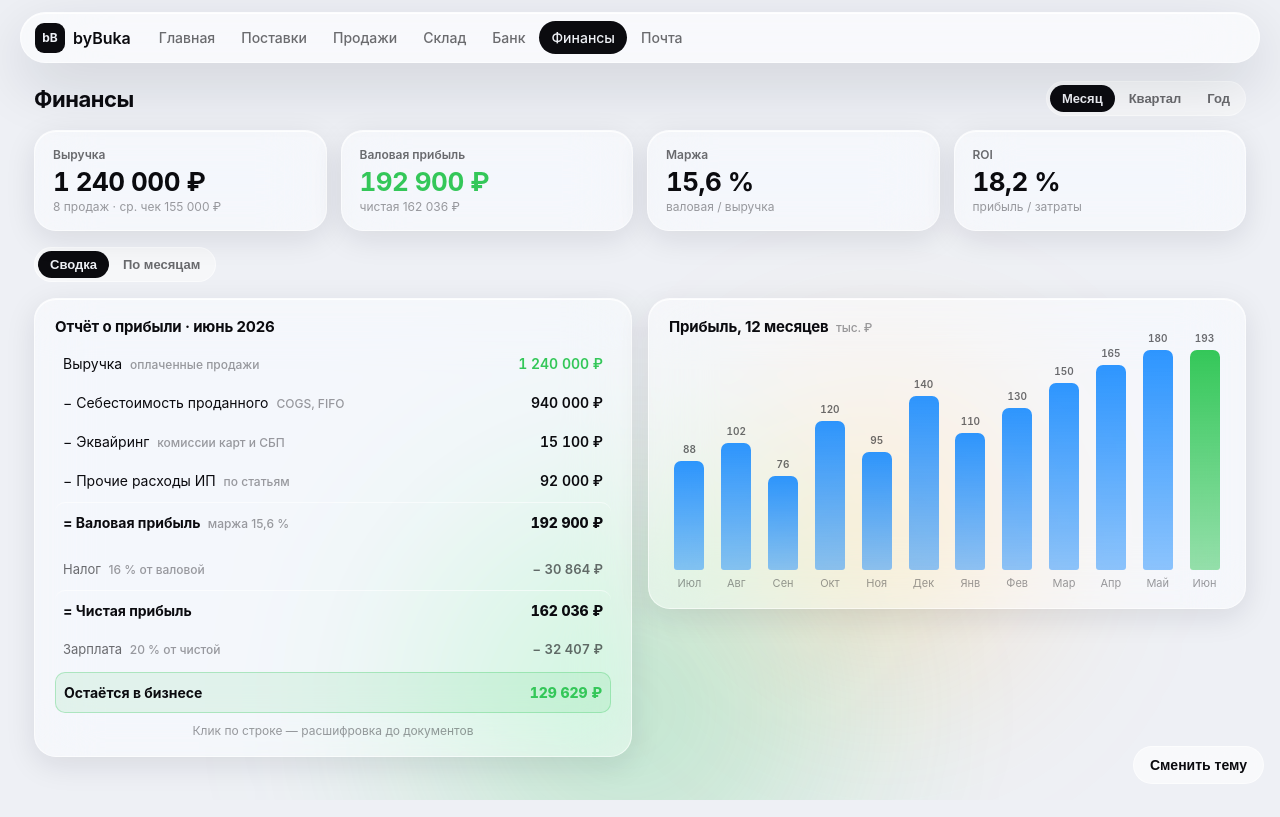
After one commit to buyantk-timxfey/byB-WS, a Laravel app: page /preview-finances.html in a window 1280 px wide. The commit adds this page. Run offline with Laravel 12, Linux system fonts and the light colour scheme.

Commit message:
feat(v2): страница Финансы / P&L (корона) — водопад прибыли, метрики, динамика, расшифровка
- сводка-водопад: Выручка − COGS (FIFO) − Эквайринг − Расходы ИП = Валовая,
  далее Налог 16%, Чистая, Зарплата 20%, Остаётся в бизнесе
- эквайринг отдельной строкой (комиссии карт и СБП), как договорились
- KPI: выручка, валовая/чистая, маржа, ROI, средний чек, число продаж
- drill-down: клик по строке P&L → расшифровка до документов
- график динамики прибыли 12 мес (SVG-бары, текущий месяц зелёным)
- вкладка 'По месяцам': статьи × 6 месяцев
- кассовый метод по выручке, ставки из настроек
- статичный preview-finances.html

Co-Authored-By: Claude Opus 4.8 <noreply@anthropic.com>
Claude-Session: https://claude.ai/code/session_01R9rNEgtwbBXA3aXF9acmaZ

```diff
--- /dev/null
+++ b/v2/preview-finances.html
@@ -0,0 +1,204 @@
+<!DOCTYPE html>
+<html lang="ru">
+<head>
+<meta charset="UTF-8">
+<meta name="viewport" content="width=device-width, initial-scale=1, viewport-fit=cover">
+<title>byBuka 2.0 — Финансы</title>
+<style>
+:root{
+  --bg:#eef0f5;--ink:#0b0b0f;--ink-2:rgba(11,11,15,.6);--ink-3:rgba(11,11,15,.4);
+  --glass-fill:rgba(255,255,255,.45);--glass-fill-strong:rgba(255,255,255,.6);
+  --glass-border:rgba(255,255,255,.55);--glass-highlight:rgba(255,255,255,.9);
+  --shadow:0 8px 30px rgba(17,22,40,.1);--shadow-lg:0 20px 60px rgba(17,22,40,.14);
+  --income:#34c759;--expense:#ff3b30;--warn:#ff9f0a;
+  --orb-b:rgba(52,199,89,.3);--orb-d:rgba(255,159,10,.25);
+}
+@media (prefers-color-scheme:dark){:root:not([data-theme]){
+  --bg:#0b0b0f;--ink:#f5f6f8;--ink-2:rgba(245,246,248,.62);--ink-3:rgba(245,246,248,.4);
+  --glass-fill:rgba(255,255,255,.07);--glass-fill-strong:rgba(255,255,255,.12);
+  --glass-border:rgba(255,255,255,.12);--glass-highlight:rgba(255,255,255,.16);
+  --shadow:0 10px 40px rgba(0,0,0,.5);--shadow-lg:0 24px 70px rgba(0,0,0,.6);
+  --orb-b:rgba(52,199,89,.4);--orb-d:rgba(255,159,10,.3);
+}}
+:root[data-theme="dark"]{
+  --bg:#0b0b0f;--ink:#f5f6f8;--ink-2:rgba(245,246,248,.62);--ink-3:rgba(245,246,248,.4);
+  --glass-fill:rgba(255,255,255,.07);--glass-fill-strong:rgba(255,255,255,.12);
+  --glass-border:rgba(255,255,255,.12);--glass-highlight:rgba(255,255,255,.16);
+  --shadow:0 10px 40px rgba(0,0,0,.5);--shadow-lg:0 24px 70px rgba(0,0,0,.6);
+}
+*{box-sizing:border-box;margin:0;padding:0}
+html{color-scheme:light dark}
+body{min-height:100dvh;background:var(--bg);color:var(--ink);font-family:-apple-system,BlinkMacSystemFont,"SF Pro Text","SF Pro Display",system-ui,sans-serif;-webkit-font-smoothing:antialiased}
+.orbs{position:fixed;inset:0;z-index:-1;overflow:hidden;pointer-events:none}
+.orbs i{position:absolute;border-radius:50%;filter:blur(80px);display:block}
+.ob{width:50vw;height:50vw;left:24vw;bottom:-18vw;background:radial-gradient(circle,var(--orb-b),transparent 70%)}
+.od{width:34vw;height:34vw;right:14vw;bottom:6vh;background:radial-gradient(circle,var(--orb-d),transparent 70%)}
+.tnum{font-variant-numeric:tabular-nums}
+.glass{background:var(--glass-fill);backdrop-filter:blur(30px) saturate(190%);-webkit-backdrop-filter:blur(30px) saturate(190%);border:1px solid var(--glass-border);box-shadow:var(--shadow),inset 0 1px 0 var(--glass-highlight);border-radius:22px}
+.glass-strong{background:var(--glass-fill-strong);backdrop-filter:blur(40px) saturate(190%);-webkit-backdrop-filter:blur(40px) saturate(190%);border:1px solid var(--glass-border);box-shadow:var(--shadow-lg),inset 0 1px 0 var(--glass-highlight)}
+.topnav{position:sticky;top:12px;z-index:30;margin:12px auto 18px;max-width:1240px;display:flex;align-items:center;gap:10px;padding:8px 10px 8px 14px;border-radius:999px}
+.brand{display:flex;align-items:center;gap:8px;padding-right:6px}
+.brand .mark{width:30px;height:30px;border-radius:9px;background:var(--ink);color:var(--bg);display:flex;align-items:center;justify-content:center;font-weight:700;font-size:12px}
+.brand .name{font-size:16px;font-weight:600;white-space:nowrap}
+.links{display:flex;align-items:center;gap:2px;flex:1;overflow-x:auto;scrollbar-width:none}
+.links::-webkit-scrollbar{display:none}
+.links a{display:flex;align-items:center;gap:7px;padding:8px 12px;border-radius:999px;color:var(--ink-2);text-decoration:none;font-size:14px;font-weight:500;white-space:nowrap}
+.links a.active{background:var(--ink);color:var(--bg)}
+.wrap{max-width:1240px;margin:0 auto;padding:0 14px 60px}
+.toolbar{display:flex;align-items:center;gap:10px;margin-bottom:14px;flex-wrap:wrap}
+.toolbar h1{font-size:22px;font-weight:700;letter-spacing:-.02em;margin-right:auto}
+.seg{display:flex;gap:2px;background:var(--glass-fill);border:1px solid var(--glass-border);border-radius:999px;padding:3px}
+.seg button{border:0;background:transparent;color:var(--ink-2);font-size:13px;font-weight:600;padding:6px 12px;border-radius:999px;cursor:pointer}
+.seg button.on{background:var(--ink);color:var(--bg)}
+.btn-ghost{border:1px solid var(--glass-border);background:var(--glass-fill);color:var(--ink);border-radius:12px;padding:9px 14px;font-size:14px;font-weight:600;cursor:pointer}
+/* kpi */
+.fin-kpi{display:grid;grid-template-columns:repeat(4,1fr);gap:14px;margin-bottom:16px}
+.fk{padding:16px 18px}
+.fk-l{font-size:12px;font-weight:600;color:var(--ink-2)}
+.fk-v{font-size:26px;font-weight:700;letter-spacing:-.02em;margin:4px 0 2px;font-variant-numeric:tabular-nums}
+.fk-s{font-size:12px;color:var(--ink-3)}
+@media(max-width:820px){.fin-kpi{grid-template-columns:1fr 1fr}}
+.fin-tabs{width:fit-content;margin-bottom:16px}
+.fin-grid{display:grid;grid-template-columns:1fr 1fr;gap:16px;align-items:start}
+@media(max-width:920px){.fin-grid{grid-template-columns:1fr}}
+.pnl{padding:18px 20px}
+.pnl-h{font-size:15px;font-weight:700;letter-spacing:-.01em;margin-bottom:8px}
+.pnl-hint{font-size:12px;font-weight:500;color:var(--ink-3);margin-left:4px}
+.pnl-row{display:flex;align-items:center;justify-content:space-between;padding:11px 8px;border-radius:10px;font-size:14px}
+.pnl-row.click{cursor:pointer}
+.pnl-row.click:hover{background:var(--glass-fill)}
+.pnl-row .tnum{font-weight:600}
+.pnl-row--total{font-weight:700;border-top:1px solid var(--glass-border);margin-top:2px}
+.pnl-row--total .tnum{font-weight:800}
+.pnl-row--minor{color:var(--ink-2);font-size:13px}
+.pnl-sep{height:8px}
+.pnl-row--final{font-weight:700;background:rgba(52,199,89,.1);border:1px solid rgba(52,199,89,.3);margin-top:4px}
+.pnl-row--final .tnum{color:var(--income);font-weight:800}
+.pnl-foot{font-size:12px;color:var(--ink-3);text-align:center;margin-top:10px}
+.chart-card{padding:18px 20px}
+.chart-bars{display:flex;align-items:flex-end;gap:6px;height:240px;margin-top:14px}
+.cb{flex:1;display:flex;flex-direction:column;align-items:center;justify-content:flex-end;height:100%;gap:6px}
+.cb-bar{width:100%;max-width:30px;background:linear-gradient(180deg,rgba(10,132,255,.85),rgba(10,132,255,.45));border-radius:7px 7px 3px 3px;position:relative;min-height:4px}
+.cb-bar--last{background:linear-gradient(180deg,var(--income),rgba(52,199,89,.5))}
+.cb-val{position:absolute;top:-18px;left:50%;transform:translateX(-50%);font-size:10px;font-weight:600;color:var(--ink-2);font-variant-numeric:tabular-nums}
+.cb-m{font-size:11px;color:var(--ink-3)}
+/* по месяцам */
+.jcard{overflow:hidden}.jscroll{overflow-x:auto}
+.jtable{width:100%;border-collapse:collapse;font-size:14px;min-width:680px}
+.jtable thead th{text-align:left;font-size:11px;font-weight:600;text-transform:uppercase;letter-spacing:.04em;color:var(--ink-2);padding:12px 16px;background:var(--glass-fill-strong);white-space:nowrap}
+.jtable thead th.num,.jtable td.num{text-align:right;font-variant-numeric:tabular-nums}
+.jtable tbody td{padding:12px 16px;border-top:1px solid var(--glass-border);white-space:nowrap}
+.mrow-total td{border-top:1px solid var(--glass-border);background:var(--glass-fill)}
+/* modal */
+.modal-ov{position:fixed;inset:0;z-index:90;background:rgba(0,0,0,.4);backdrop-filter:blur(8px);-webkit-backdrop-filter:blur(8px);display:none;align-items:center;justify-content:center;padding:20px}
+.modal-ov.open{display:flex}
+.modal-box{width:min(560px,100%);max-height:86vh;display:flex;flex-direction:column;border-radius:26px;overflow:hidden;animation:modal-in .26s cubic-bezier(.22,1,.36,1)}
+@keyframes modal-in{from{opacity:0;transform:scale(.92)}to{opacity:1;transform:scale(1)}}
+@keyframes sheet-in{from{transform:translateY(100%)}to{transform:translateY(0)}}
+@media(max-width:560px){.modal-ov.open{align-items:flex-end;padding:0}.modal-box{width:100%;max-height:92vh;border-radius:26px 26px 0 0;animation:sheet-in .3s cubic-bezier(.22,1,.36,1)}}
+.modal-head{display:flex;align-items:flex-start;gap:12px;padding:18px 20px;border-bottom:1px solid var(--glass-border)}
+.modal-head .dt{font-size:18px;font-weight:700}
+.modal-head .ds{font-size:13px;color:var(--ink-2);margin-top:2px}
+.modal-x{margin-left:auto;width:32px;height:32px;border:0;background:var(--glass-fill);border-radius:999px;color:var(--ink-2);cursor:pointer;font-size:18px}
+.modal-body{flex:1;overflow-y:auto;padding:18px 20px}
+.modal-foot{display:flex;gap:10px;padding:16px 20px;border-top:1px solid var(--glass-border)}
+.drill-row{display:flex;align-items:center;justify-content:space-between;padding:12px 4px;border-bottom:1px solid var(--glass-border)}
+.dr-doc{font-size:14px;font-weight:600}
+.dr-sub{font-size:12px;color:var(--ink-3);margin-top:2px}
+.dr-sum{font-weight:600;font-variant-numeric:tabular-nums}
+.drill-total{display:flex;justify-content:space-between;padding:14px 4px 4px;font-weight:800;font-size:15px;font-variant-numeric:tabular-nums}
+.themebtn{position:fixed;right:16px;bottom:16px;z-index:50;padding:10px 16px;border:1px solid var(--glass-border);border-radius:999px;font-size:14px;font-weight:600;cursor:pointer;background:var(--glass-fill-strong);backdrop-filter:blur(30px);color:var(--ink)}
+</style>
+</head>
+<body>
+<div class="orbs"><i class="ob"></i><i class="od"></i></div>
+
+<header class="topnav glass-strong">
+  <div class="brand"><div class="mark">bB</div><div class="name">byBuka</div></div>
+  <nav class="links">
+    <a href="#">Главная</a><a href="#">Поставки</a><a href="#">Продажи</a>
+    <a href="#">Склад</a><a href="#">Банк</a><a class="active" href="#">Финансы</a><a href="#">Почта</a>
+  </nav>
+</header>
+
+<main class="wrap">
+  <div class="toolbar">
+    <h1>Финансы</h1>
+    <div class="seg" style="margin-left:auto"><button class="on">Месяц</button><button>Квартал</button><button>Год</button></div>
+  </div>
+
+  <div class="fin-kpi">
+    <div class="fk glass"><div class="fk-l">Выручка</div><div class="fk-v">1 240 000 ₽</div><div class="fk-s">8 продаж · ср. чек 155 000 ₽</div></div>
+    <div class="fk glass"><div class="fk-l">Валовая прибыль</div><div class="fk-v" style="color:var(--income)">192 900 ₽</div><div class="fk-s">чистая 162 036 ₽</div></div>
+    <div class="fk glass"><div class="fk-l">Маржа</div><div class="fk-v">15,6 %</div><div class="fk-s">валовая / выручка</div></div>
+    <div class="fk glass"><div class="fk-l">ROI</div><div class="fk-v">18,2 %</div><div class="fk-s">прибыль / затраты</div></div>
+  </div>
+
+  <div class="seg fin-tabs"><button class="on" onclick="setTab(0,this)">Сводка</button><button onclick="setTab(1,this)">По месяцам</button></div>
+
+  <div id="t0" class="fin-grid">
+    <div class="pnl glass">
+      <div class="pnl-h">Отчёт о прибыли · июнь 2026</div>
+      <div class="pnl-row click" onclick="drill('Выручка')"><span>Выручка <span class="pnl-hint">оплаченные продажи</span></span><span class="tnum" style="color:var(--income)">1 240 000 ₽</span></div>
+      <div class="pnl-row click" onclick="drill('Себестоимость проданного (COGS)')"><span>− Себестоимость проданного <span class="pnl-hint">COGS, FIFO</span></span><span class="tnum">940 000 ₽</span></div>
+      <div class="pnl-row click" onclick="drill('Эквайринг')"><span>− Эквайринг <span class="pnl-hint">комиссии карт и СБП</span></span><span class="tnum">15 100 ₽</span></div>
+      <div class="pnl-row click" onclick="drill('Прочие расходы ИП')"><span>− Прочие расходы ИП <span class="pnl-hint">по статьям</span></span><span class="tnum">92 000 ₽</span></div>
+      <div class="pnl-row pnl-row--total"><span>= Валовая прибыль <span class="pnl-hint">маржа 15,6 %</span></span><span class="tnum">192 900 ₽</span></div>
+      <div class="pnl-sep"></div>
+      <div class="pnl-row pnl-row--minor"><span>Налог <span class="pnl-hint">16 % от валовой</span></span><span class="tnum">− 30 864 ₽</span></div>
+      <div class="pnl-row pnl-row--total"><span>= Чистая прибыль</span><span class="tnum">162 036 ₽</span></div>
+      <div class="pnl-row pnl-row--minor"><span>Зарплата <span class="pnl-hint">20 % от чистой</span></span><span class="tnum">− 32 407 ₽</span></div>
+      <div class="pnl-row pnl-row--final"><span>Остаётся в бизнесе</span><span class="tnum">129 629 ₽</span></div>
+      <div class="pnl-foot">Клик по строке — расшифровка до документов</div>
+    </div>
+
+    <div class="chart-card glass">
+      <div class="pnl-h">Прибыль, 12 месяцев <span class="pnl-hint">тыс. ₽</span></div>
+      <div class="chart-bars" id="bars"></div>
+    </div>
+  </div>
+
+  <div id="t1" class="jcard glass" style="display:none">
+    <div class="jscroll"><table class="jtable">
+      <thead><tr><th>Статья</th><th class="num">Янв</th><th class="num">Фев</th><th class="num">Мар</th><th class="num">Апр</th><th class="num">Май</th><th class="num">Июн</th></tr></thead>
+      <tbody>
+        <tr><td>Выручка</td><td class="num" style="color:var(--income)">712 000 ₽</td><td class="num" style="color:var(--income)">845 000 ₽</td><td class="num" style="color:var(--income)">980 000 ₽</td><td class="num" style="color:var(--income)">1 075 000 ₽</td><td class="num" style="color:var(--income)">1 160 000 ₽</td><td class="num" style="color:var(--income)">1 240 000 ₽</td></tr>
+        <tr><td>Себестоимость (COGS)</td><td class="num">548 000 ₽</td><td class="num">642 000 ₽</td><td class="num">744 000 ₽</td><td class="num">812 000 ₽</td><td class="num">876 000 ₽</td><td class="num">940 000 ₽</td></tr>
+        <tr><td>Эквайринг</td><td class="num">9 100 ₽</td><td class="num">10 800 ₽</td><td class="num">12 400 ₽</td><td class="num">13 600 ₽</td><td class="num">14 200 ₽</td><td class="num">15 100 ₽</td></tr>
+        <tr><td>Расходы ИП</td><td class="num">78 000 ₽</td><td class="num">82 000 ₽</td><td class="num">88 000 ₽</td><td class="num">85 000 ₽</td><td class="num">90 000 ₽</td><td class="num">92 000 ₽</td></tr>
+        <tr class="mrow-total"><td>Валовая прибыль</td><td class="num" style="font-weight:700">76 900 ₽</td><td class="num" style="font-weight:700">110 200 ₽</td><td class="num" style="font-weight:700">135 600 ₽</td><td class="num" style="font-weight:700">164 400 ₽</td><td class="num" style="font-weight:700">179 800 ₽</td><td class="num" style="font-weight:700">192 900 ₽</td></tr>
+        <tr><td>Налог 16 %</td><td class="num">12 304 ₽</td><td class="num">17 632 ₽</td><td class="num">21 696 ₽</td><td class="num">26 304 ₽</td><td class="num">28 768 ₽</td><td class="num">30 864 ₽</td></tr>
+        <tr class="mrow-total"><td>Чистая прибыль</td><td class="num" style="font-weight:700">64 596 ₽</td><td class="num" style="font-weight:700">92 568 ₽</td><td class="num" style="font-weight:700">113 904 ₽</td><td class="num" style="font-weight:700">138 096 ₽</td><td class="num" style="font-weight:700">151 032 ₽</td><td class="num" style="font-weight:700">162 036 ₽</td></tr>
+      </tbody>
+    </table></div>
+  </div>
+</main>
+
+<div class="modal-ov" id="dov" onclick="if(event.target===this)closeD()">
+  <div class="modal-box glass-strong">
+    <div class="modal-head"><div><div class="dt" id="d-t">Выручка</div><div class="ds" id="d-s">Расшифровка</div></div><button class="modal-x" onclick="closeD()">×</button></div>
+    <div class="modal-body" id="d-body"></div>
+    <div class="modal-foot"><button class="btn-ghost" style="flex:1" onclick="closeD()">Закрыть</button></div>
+  </div>
+</div>
+
+<button class="themebtn" onclick="(function(){var r=document.documentElement;var t=r.getAttribute('data-theme');var n=t==='dark'?'light':(t==='light'?'dark':'dark');r.setAttribute('data-theme',n);this.textContent=n==='dark'?'☾ Тёмная':'☀ Светлая';}).call(this)">Сменить тему</button>
+<script>
+var months=['Июл','Авг','Сен','Окт','Ноя','Дек','Янв','Фев','Мар','Апр','Май','Июн'];
+var profit=[88,102,76,120,95,140,110,130,150,165,180,193];var mx=Math.max.apply(null,profit);
+document.getElementById('bars').innerHTML=profit.map(function(v,i){return '<div class="cb"><div class="cb-bar'+(i===profit.length-1?' cb-bar--last':'')+'" style="height:'+(v/mx*100)+'%"><span class="cb-val">'+v+'</span></div><span class="cb-m">'+months[i]+'</span></div>';}).join('');
+function setTab(i,el){document.getElementById('t0').style.display=i===0?'grid':'none';document.getElementById('t1').style.display=i===1?'block':'none';el.parentNode.querySelectorAll('button').forEach(function(b){b.classList.remove('on');});el.classList.add('on');}
+var drills={
+ 'Выручка':{sub:'Расшифровка · 579 797 ₽',rows:[['Продажа ИН-0029','ООО Строймонтаж · 22.06.2026','236 000 ₽'],['Продажа ИН-0028','ИП Громов · 18.06.2026','186 000 ₽'],['Продажа ИН-0030','ИП Васильев · 27.06.2026','60 000 ₽'],['Возмещение СБП','Эквайринг (Точка) · 26.06.2026','97 797 ₽']],total:'579 797 ₽'},
+ 'Себестоимость проданного (COGS)':{sub:'Расшифровка · 336 200 ₽',rows:[['Партия ИН-0042','Кабель ВВГ 3×2.5 · 320 м','191 000 ₽'],['Партия ИН-0041','Автомат ABB · 100 шт','145 200 ₽']],total:'336 200 ₽'},
+ 'Эквайринг':{sub:'Расшифровка · 15 100 ₽',rows:[['Комиссия к возм.','СБП · Точка · 26.06.2026','1 203 ₽'],['Комиссия эквайринг','Карты · Сбер · 24.06.2026','13 897 ₽']],total:'15 100 ₽'},
+ 'Прочие расходы ИП':{sub:'Расшифровка · 92 000 ₽',rows:[['Аренда офиса','ООО Деловые Сети · 20.06.2026','45 000 ₽'],['Транспорт','СДЭК / ПЭК · июнь','22 000 ₽'],['Прочее','разное · июнь','16 600 ₽'],['Связь и интернет','ПАО Ростелеком · 19.06.2026','8 400 ₽']],total:'92 000 ₽'}
+};
+function drill(k){var d=drills[k];if(!d)return;document.getElementById('d-t').textContent=k;document.getElementById('d-s').textContent=d.sub;
+ document.getElementById('d-body').innerHTML=d.rows.map(function(r){return '<div class="drill-row"><div><div class="dr-doc">'+r[0]+'</div><div class="dr-sub">'+r[1]+'</div></div><div class="dr-sum">'+r[2]+'</div></div>';}).join('')+'<div class="drill-total"><span>Итого</span><span>'+d.total+'</span></div>';
+ document.getElementById('dov').classList.add('open');}
+function closeD(){document.getElementById('dov').classList.remove('open');}
+document.addEventListener('keydown',function(e){if(e.key==='Escape')closeD();});
+</script>
+</body>
+</html>
--- a/v2/routes/web.php
+++ b/v2/routes/web.php
@@ -34,6 +34,10 @@ Route::get('/warehouse', fn () => Inertia::render('Warehouse'))
 Route::get('/bank', fn () => Inertia::render('Bank'))
     ->middleware(['auth', 'verified'])->name('bank');
 
+// Финансы — свёрстанная страница
+Route::get('/finances', fn () => Inertia::render('Finances'))
+    ->middleware(['auth', 'verified'])->name('finances');
+
 // Разделы (пока заглушки — будут свёрстаны далее)
 $sections = [
     'bank'        => 'Банк',
```
Also changed, not shown: v2/resources/css/app.css (+41 -0 lines), v2/resources/js/Pages/Finances.vue (added, +206 -0 lines).
